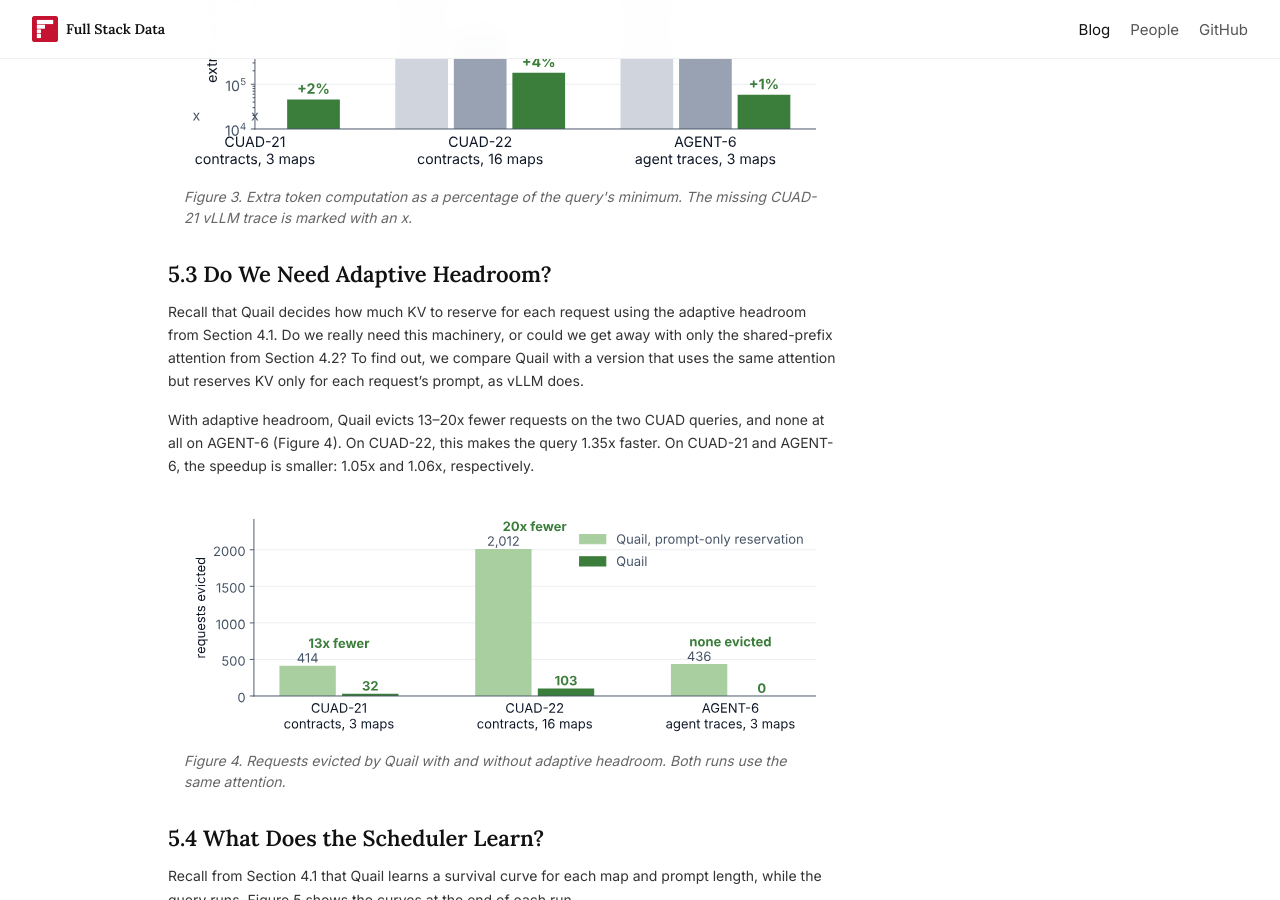
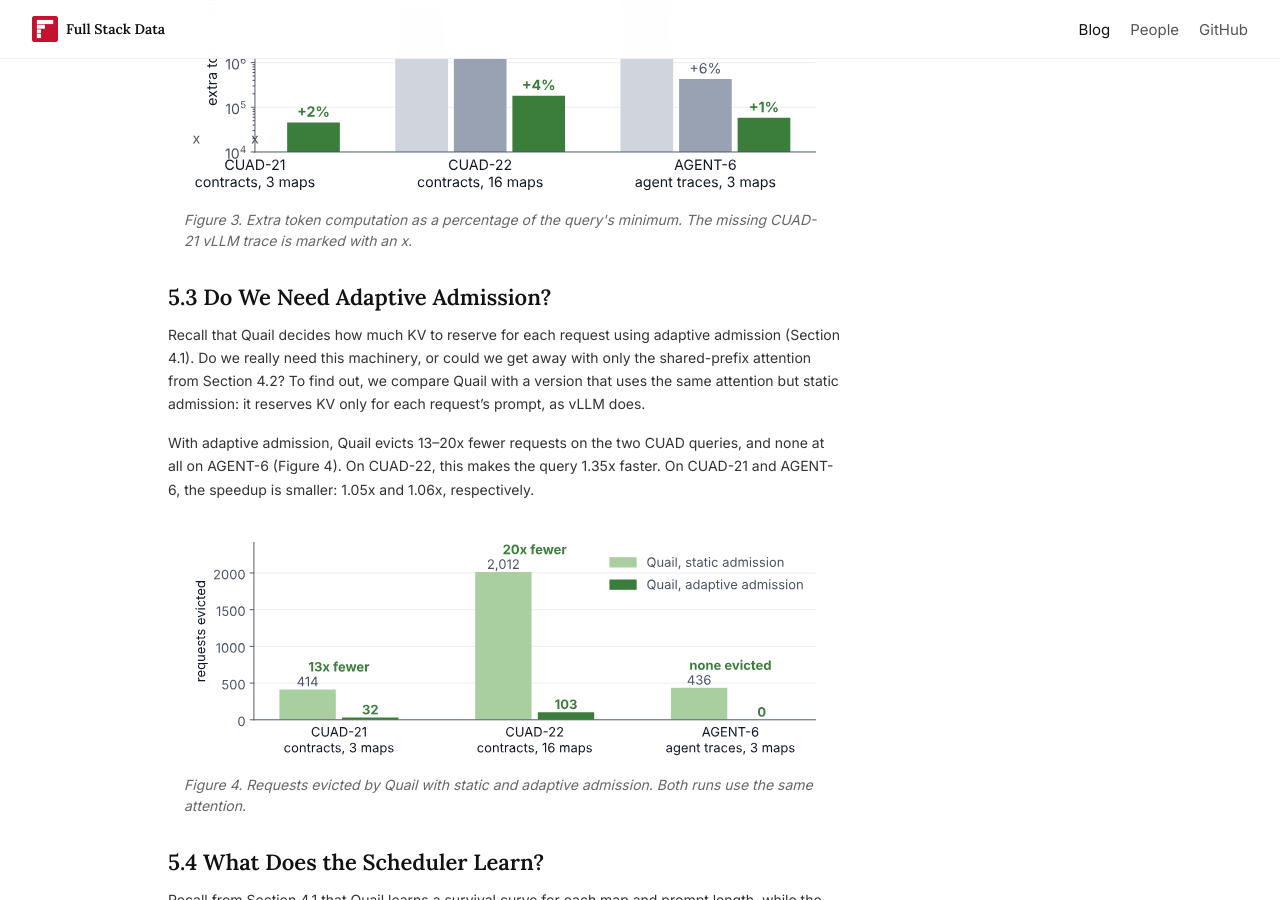
Before and after one commit to fsdatalab/fsdatalab.github.io, a Jekyll site: the page built from _posts/2026-11-03-ai-map.md, in a window 1280 px wide and 900 px high, scrolled down 7924 px. Built offline with Jekyll 4.4.1, drawn with Linux system fonts in a browser that asks for light colours; some of the changed text lies outside the part shown.

Commit message:
Name Quail's policy adaptive admission, and the vLLM-style one static admission
Co-Authored-By: Claude Opus 5.5 <noreply@anthropic.com>
Claude-Session: https://claude.ai/code/session_012G22YMQssRfNYLRetzTaCz

```diff
--- a/_posts/2026-11-03-ai-map.md
+++ b/_posts/2026-11-03-ai-map.md
@@ -85,7 +85,7 @@ These properties give us the freedom to schedule and execute LLM requests in Qua
 
 Our key insight is to plan requests across the query and optimize their execution on the GPU:
 
-1. **Plan and schedule the work:** building on prior work such as Sarathi-Serve,<sup><a href="#note-5">5</a></sup> which advocates mixing prefill chunks with decode tokens, we introduce a simple, *adaptive* packing algorithm that keeps forward passes full, while minimizing evictions of KV we'll need again (Section 4.1).
+1. **Plan and schedule the work:** building on prior work such as Sarathi-Serve,<sup><a href="#note-5">5</a></sup> which advocates mixing prefill chunks with decode tokens, we introduce *adaptive admission*, a simple way to decide which requests enter each forward pass that keeps passes full while minimizing evictions of KV we'll need again (Section 4.1).
 2. **Optimize the forward pass for the data at hand:** when several maps read the same document, run them together and reuse the document's KV within the attention computation, a la Hydragen<sup><a href="#note-6">6</a></sup> (Section 4.2).
 
 The CPU schedules requests and prepares batches; the GPU executes their forward passes. These overlap: while the GPU runs one batch, the CPU prepares the next. At a high level:
@@ -108,17 +108,17 @@ The CPU schedules requests and prepares batches; the GPU executes their forward
 
 ## 4.1 Scheduling: Which Requests Should We Admit into a Batch?
 
-Our packing algorithm tries to fill each forward pass while leaving enough KV memory for requests to keep decoding. Given a token budget $$B$$, we first take one decode token per ongoing request, then fill the remaining space with prefill work from the waiting queue (line [6](#map-algorithm-line-6)). We order that queue to maximize prefix sharing (see [this post](https://x.com/sh_reya/status/2107875266710409310) for details).
+Adaptive admission tries to fill each forward pass while leaving enough KV memory for requests to keep decoding. Given a token budget $$B$$, we first take one decode token per ongoing request, then fill the remaining space with prefill work from the waiting queue (line [6](#map-algorithm-line-6)). We order that queue to maximize prefix sharing (see [this post](https://x.com/sh_reya/status/2107875266710409310) for details).
 
 **At the outset of a request, how much KV should we set aside?** For `AI.IF`, we know the request will generate one output token, so we can reserve exactly enough memory. For `AI.MAP`, we know the prompt length but not how long we need to keep decoding.
 
-At one extreme, we could allocate pages only for the prompt's KV, as vLLM does, then add pages as needed during decoding. But when the KV memory is full, we have to evict requests and recompute their KV later.
+At one extreme, we could allocate pages only for the prompt's KV, as vLLM does, then add pages as needed during decoding. We call this *static admission*. But when the KV memory is full, we have to evict requests and recompute their KV later.
 
 At the other extreme, we could reserve pages for the prompt plus the maximum output length—256 tokens in our example. This avoids eviction, but can leave batches underfull when outputs are shorter.
 
 This recomputation contributes to *KV regret*: all token computation beyond the minimum needed for the query, including repeated prefills of shared document prefixes.
 
-**Our key insight is to learn output lengths as the query runs.** Each `AI.MAP` applies the same task to all rows, so requests with similar prompt lengths are likely to have similar output lengths. For each map $$m$$ and prompt-length bucket $$b$$, we learn a survival curve:
+**Our key insight, which we call *adaptive admission*, is to learn output lengths as the query runs.** Each `AI.MAP` applies the same task to all rows, so requests with similar prompt lengths are likely to have similar output lengths. For each map $$m$$ and prompt-length bucket $$b$$, we learn a survival curve:
 
 $$
 S_{m,b}(t) = \Pr(L > t \mid m,b).
@@ -194,7 +194,7 @@ During query planning, Quail uses roofline estimates to choose between standard
 
 # 5. Experiments
 
-We'll start with our setup: the model, the queries, and the systems we compare. Then we'll look at how fast Quail runs `AI.MAP` queries compared with vLLM (Section 5.2), whether we actually need the adaptive headroom from Section 4.1 (Section 5.3), and what Quail's scheduler learns while a query runs (Section 5.4).
+We'll start with our setup: the model, the queries, and the systems we compare. Then we'll look at how fast Quail runs `AI.MAP` queries compared with vLLM (Section 5.2), whether we actually need adaptive admission (Section 4.1) (Section 5.3), and what Quail's scheduler learns while a query runs (Section 5.4).
 
 ## 5.1 Setup
 
@@ -229,15 +229,15 @@ KV regret shows where the extra time goes (Figure 3). Stock vLLM computes 4–5x
 <figcaption>Figure 3. Extra token computation as a percentage of the query's minimum. The missing CUAD-21 vLLM trace is marked with an x.</figcaption>
 </figure>
 
-## 5.3 Do We Need Adaptive Headroom?
+## 5.3 Do We Need Adaptive Admission?
 
-Recall that Quail decides how much KV to reserve for each request using the adaptive headroom from Section 4.1. Do we really need this machinery, or could we get away with only the shared-prefix attention from Section 4.2? To find out, we compare Quail with a version that uses the same attention but reserves KV only for each request's prompt, as vLLM does.
+Recall that Quail decides how much KV to reserve for each request using adaptive admission (Section 4.1). Do we really need this machinery, or could we get away with only the shared-prefix attention from Section 4.2? To find out, we compare Quail with a version that uses the same attention but static admission: it reserves KV only for each request's prompt, as vLLM does.
 
-With adaptive headroom, Quail evicts 13–20x fewer requests on the two CUAD queries, and none at all on AGENT-6 (Figure 4). On CUAD-22, this makes the query 1.35x faster. On CUAD-21 and AGENT-6, the speedup is smaller: 1.05x and 1.06x, respectively.
+With adaptive admission, Quail evicts 13–20x fewer requests on the two CUAD queries, and none at all on AGENT-6 (Figure 4). On CUAD-22, this makes the query 1.35x faster. On CUAD-21 and AGENT-6, the speedup is smaller: 1.05x and 1.06x, respectively.
 
 <figure id="figure-4" style="width: min(40rem, calc(100vw - 3rem));">
-<img src="{{ '/assets/blog/ai-map/headroom-ablation.svg' | relative_url }}" alt="Requests evicted on CUAD-21, CUAD-22, and AGENT-6 by Quail with prompt-only reservation and by Quail. Quail evicts 13x and 20x fewer requests on the two CUAD queries, and none on AGENT-6.">
-<figcaption>Figure 4. Requests evicted by Quail with and without adaptive headroom. Both runs use the same attention.</figcaption>
+<img src="{{ '/assets/blog/ai-map/headroom-ablation.svg' | relative_url }}" alt="Requests evicted on CUAD-21, CUAD-22, and AGENT-6 by Quail with static admission and by Quail with adaptive admission. Quail evicts 13x and 20x fewer requests on the two CUAD queries, and none on AGENT-6.">
+<figcaption>Figure 4. Requests evicted by Quail with static and adaptive admission. Both runs use the same attention.</figcaption>
 </figure>
 
 ## 5.4 What Does the Scheduler Learn?
```
Also changed, not shown: assets/blog/ai-map/headroom-ablation.svg.
